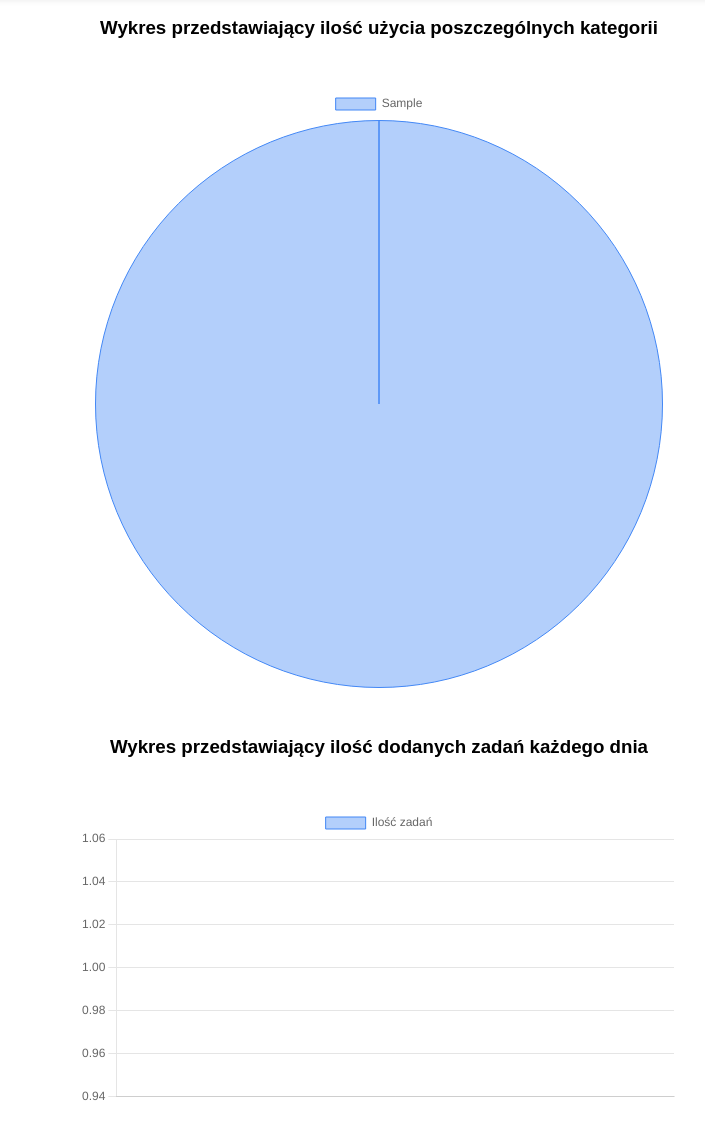
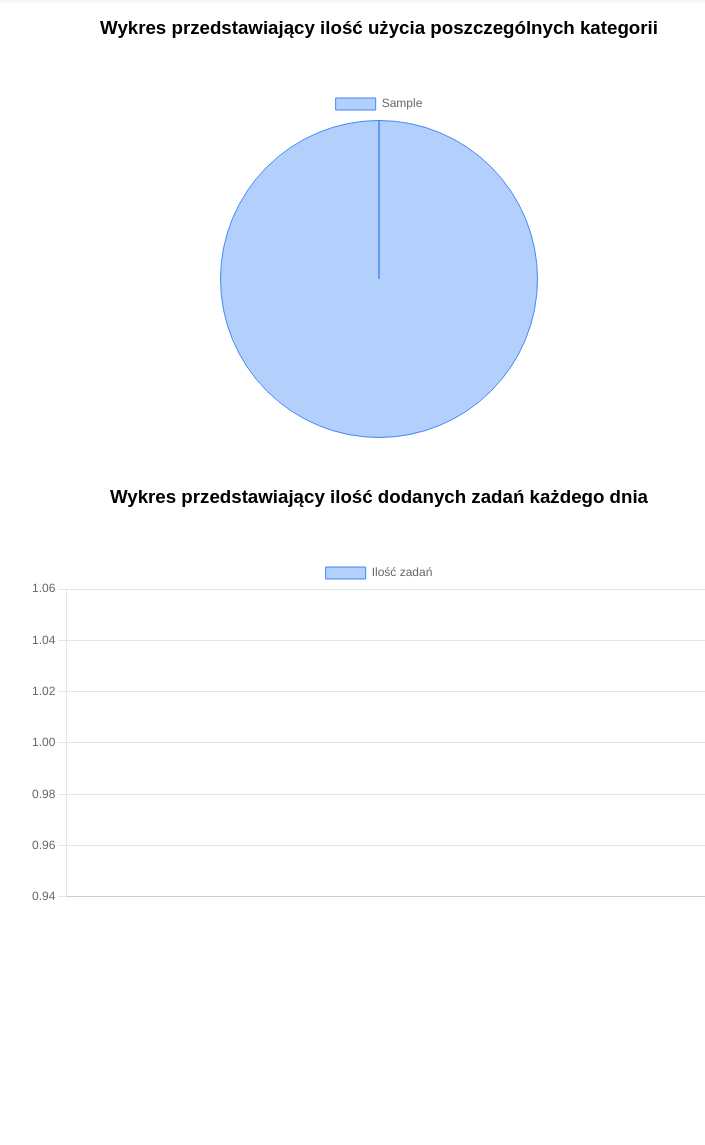
Before and after one commit to MatS211/todoList, a Flask app: page /stats in a window 1280 px wide. Shown: the part 43-1188 px from the top of the page, without its empty margins (261-966 px from the left). After the commit the page ends 944 px from the top, so only its background shows below. Run offline with Flask 3, Linux system fonts and the light colour scheme; tables that the repository leaves empty or names only in its code hold one stand-in row (values such as "Sample post").

Commit message:
Poprawy wizualne

```diff
--- a/static/style.css
+++ b/static/style.css
@@ -69,9 +69,14 @@
     margin: 20px;
 }
 
-#myChartPie, #myChartLine {
-    width: 600px;
-    height: 600px;
+#myChartPie{
+    width: 350px;
+    height: 350px;
+}
+
+#myChartLine {
+    width: 700px;
+    height: 700px;
 }
 
 .pie, .line{
```
